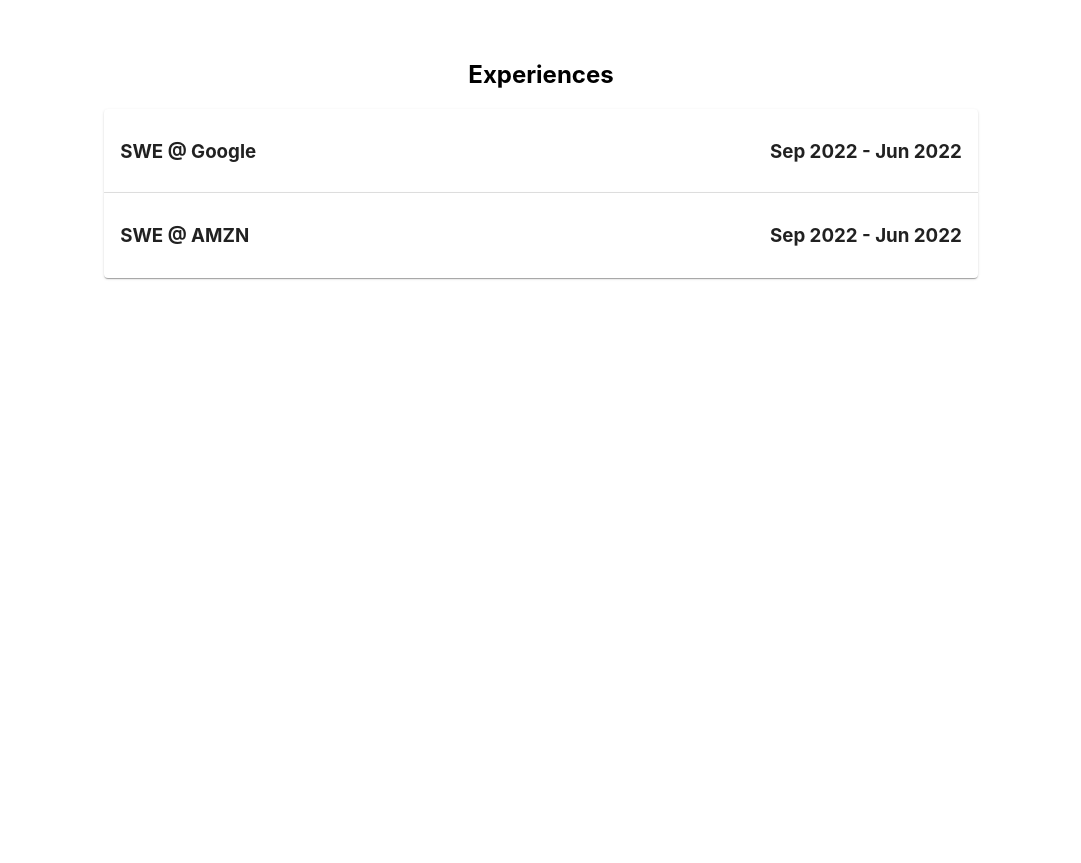
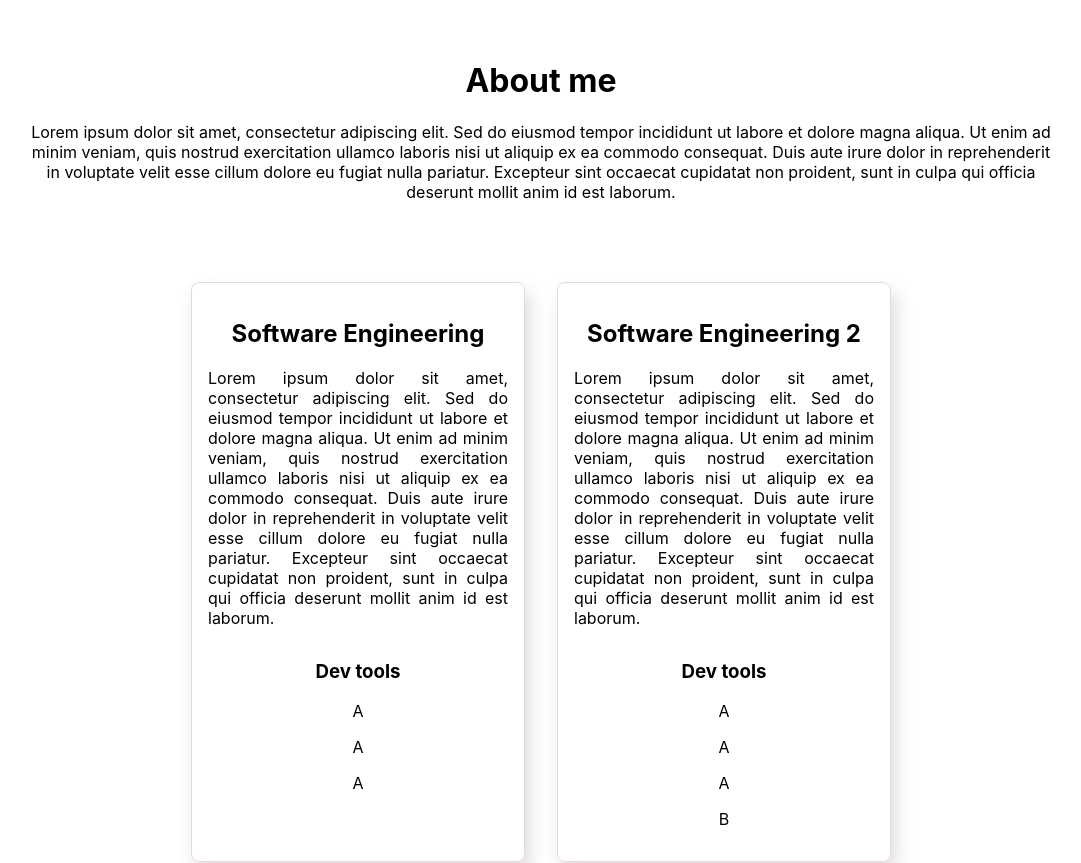
Before and after one commit to alex210501/Portfolio, a React (Create React App) app in the folder portfolio/: page / in a window 1280 px wide. Shown: the part 760-1623 px from the top of the page, without its empty margins (99-1180 px from the left). Built offline with nearby package versions, Linux system fonts and the light colour scheme.

Commit message:
Add the About section

```diff
--- a/portfolio/src/App.tsx
+++ b/portfolio/src/App.tsx
@@ -2,6 +2,7 @@
 import { ThemeProvider, createTheme } from '@mui/material';
 
 import './App.css';
+import About from './sections/About';
 import Contact from './sections/Contact';
 import Experiences from './sections/Experiences';
 import HomeAppBar from './components/HomeAppBar';
@@ -19,6 +20,7 @@
     <div className="App">
       <HomeAppBar />
       <Home />
+      <About />
       <Experiences />
       <Contact />
     </div>
--- /dev/null
+++ b/portfolio/src/components/SkillBox.tsx
@@ -0,0 +1,55 @@
+import styled from "styled-components";
+
+const SkillContent = styled.div`
+    max-width: 300px;
+    padding: 1em;
+    border: 1px solid #E3DBDB;
+    border-radius: 0.5em;
+    box-shadow: 5px 10px 18px #E3DBDB;
+`;
+
+const SkillTitle = styled.h2`
+    font-weight: bold;
+`;
+
+const SkillDescription = styled.p`
+    text-align: justify;
+`;
+
+const SkillListTitle = styled.h3`
+
+`;
+
+interface SkillsList {
+    subtitle: string;
+    skills: string[];
+}
+
+interface SkillsEnumeration {
+    title: string;
+    description: string;
+    subtitle: string;
+    skills: string[];
+}
+
+// TODO - Create interface
+function SkillEnumeration({ subtitle, skills }: SkillsList) {
+    return (
+        <div>
+            <SkillListTitle>{subtitle}</SkillListTitle>
+            {skills.map((skill) => {return <p>{skill}</p>})}
+        </div>
+    );
+}
+
+export default function SkillBox({ title, description, subtitle, skills }: SkillsEnumeration) {
+    return (
+        <SkillContent>
+            <div style={{ marginBottom: '2em' }}>
+                <SkillTitle>{title}</SkillTitle>
+                <SkillDescription>{description}</SkillDescription>
+            </div>
+            <SkillEnumeration subtitle={subtitle} skills={skills} />
+        </SkillContent>
+    );
+}
--- /dev/null
+++ b/portfolio/src/sections/About.tsx
@@ -0,0 +1,37 @@
+import styled from "styled-components";
+
+import SkillBox from "../components/SkillBox";
+
+const dummyText = "Lorem ipsum dolor sit amet, consectetur adipiscing elit. Sed do eiusmod tempor incididunt ut labore et dolore magna aliqua. Ut enim ad minim veniam, quis nostrud exercitation ullamco laboris nisi ut aliquip ex ea commodo consequat. Duis aute irure dolor in reprehenderit in voluptate velit esse cillum dolore eu fugiat nulla pariatur. Excepteur sint occaecat cupidatat non proident, sunt in culpa qui officia deserunt mollit anim id est laborum.";
+
+const Container = styled.div`
+    width: 80%;
+    margin: auto;
+`;
+
+const SkillBoxContainer = styled.div`
+    width: 100%;
+    display: flex;
+    flex-direction: row;
+    flex-wrap: wrap;
+    align-items: stretch;
+    align-content: stretch;
+    justify-content: center;
+    gap: 2em;
+`;
+
+export default function About() {
+    return (
+        <Container>
+            <div style={{ marginBottom: '5em' }}>
+                <h1>About me</h1>
+                <p>{dummyText}</p>
+            </div>
+            <SkillBoxContainer>
+                <SkillBox title="Software Engineering" description={dummyText} subtitle="Dev tools" skills={['A', 'A', 'A']} />
+                <SkillBox title="Software Engineering 2" description={dummyText} subtitle="Dev tools" skills={['A', 'A', 'A', 'B']} />
+                <SkillBox title="Software Engineering 2" description={dummyText} subtitle="Dev tools" skills={['A', 'A', 'A', 'B']} />
+            </SkillBoxContainer>
+        </Container>
+    );
+}
--- a/portfolio/src/sections/Experiences.tsx
+++ b/portfolio/src/sections/Experiences.tsx
@@ -43,7 +43,7 @@
 }
 
 const AccordionStyled = styled(Accordion)`
-  width: 70%;
+  width: 60%;
 `;
 
 const Container = styled.div`
@@ -75,7 +75,7 @@
   flex-wrap: wrap;
   justify-content: space-between;
   align-items: center;
-  gap: 0.5em;
+  gap: 2em;
 `;
 
 const CompanyLogo = styled.img`
@@ -84,7 +84,7 @@
   object-fit: contain;
   width: 100%;
   height: 100%;
-  min-width: 30%;
+  min-width: 10%;
 `;
 
 function LocationAndWebsite({
@@ -139,14 +139,16 @@
   return (
     <AccordionDetails>
       <ContentContainer>
-        <div style={{ flex: 2 }}>
+        <div style={{ flex: 3 }}>
           <LocationAndWebsite
             location={info.location}
             companyWebsite={info.companyWebsite}
           />
           <JobDescriptionContainer>{info.description}</JobDescriptionContainer>
         </div>
-        {info.companyLogo && <CompanyLogo src={info.companyLogo} alt={info.companyLogo} />}
+        {info.companyLogo && (
+          <CompanyLogo src={info.companyLogo} alt={info.companyLogo} />
+        )}
       </ContentContainer>
       <Skills skills={info.skills} />
     </AccordionDetails>
```
